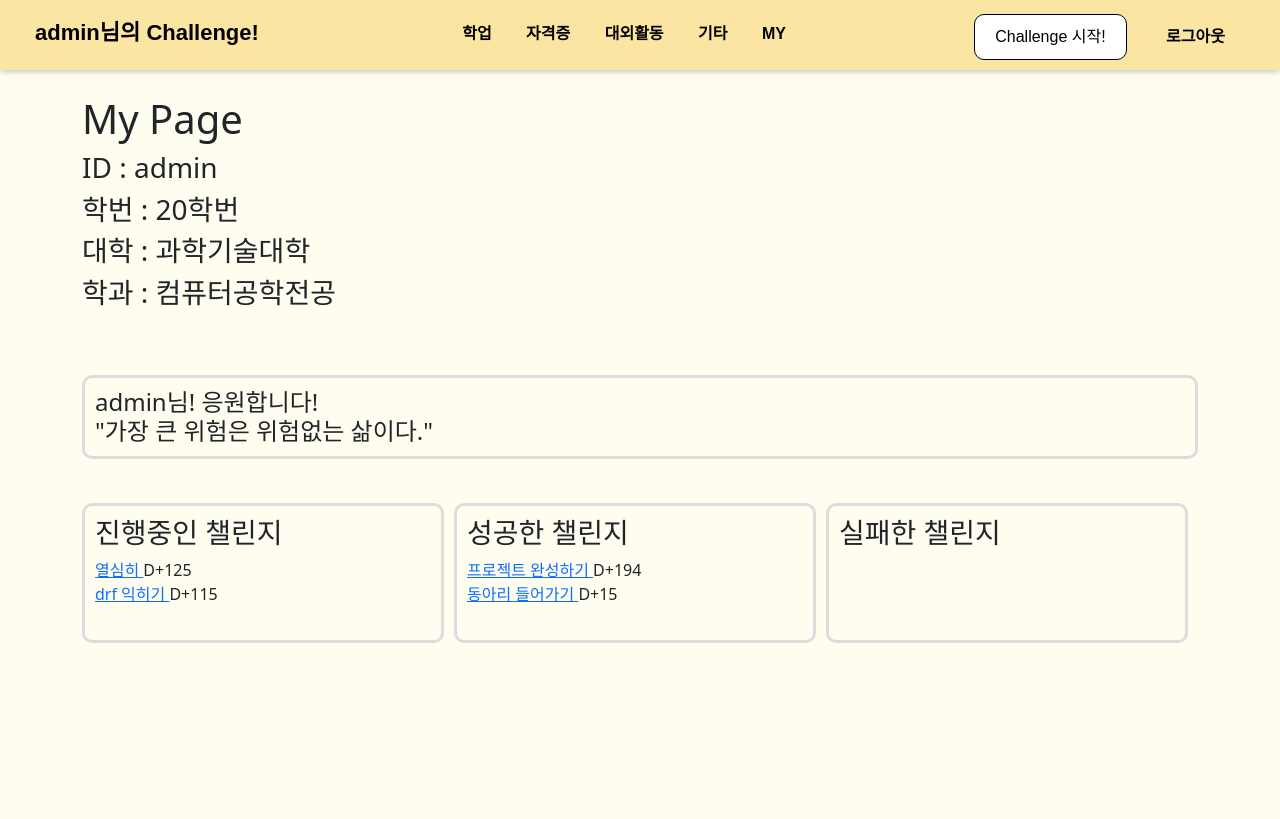
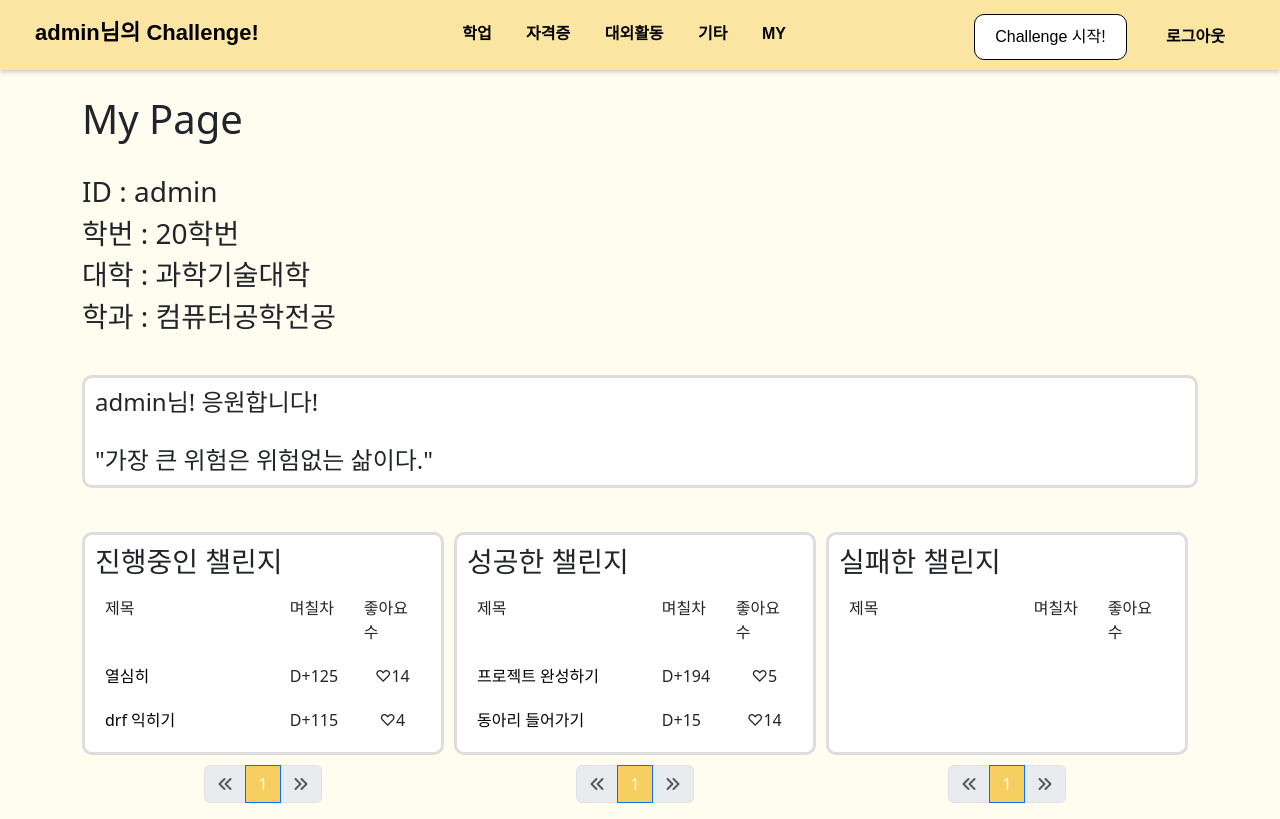
Before and after one commit to 2023-CodewithDuksung/2023-CodeWithDS-05, a Django app: page /auth/admin/ in a window 1280 px wide. Before the commit the page ends 643 px from the top, so only its background shows below. Run offline with Django 4.2, Linux system fonts and the light colour scheme; a user stored in the database is signed in; data comes from the database, SQL or seed files in the repository; both versions use the stored data as it was after the commit; lists and menus that the app fills with data are empty; some libraries are stand-ins or nearby versions.

Commit message:
마이페이지

```diff
--- a/board/models.py
+++ b/board/models.py
@@ -45,7 +45,7 @@ class User(AbstractUser):
 class Challenge(models.Model):
     title = models.CharField(max_length=100)
     memo = models.TextField(null=True, blank=True)
-    start_date = models.DateField(auto_now_add=True)
+    start_date = models.DateField()#auto_now_add=True
     end_date = models.DateField(blank=True, null=True)
     user = models.ForeignKey(User, on_delete=models.CASCADE)
 
@@ -74,5 +74,3 @@ class Challenge(models.Model):
             return f'{self.user.major} {self.user.number}'
         else:
             return f'{self.user.college} {self.user.number}'
-
-#class Comment
--- a/board/templates/board/challenge_list.html
+++ b/board/templates/board/challenge_list.html
@@ -17,7 +17,7 @@
 </div>
 
 <div class="col-9">
-
+<br>
     <div class="select-container">
         <select onchange="location.href=this.value">
             <option value="#">전체</option>
--- a/mypage/templates/mypage/my_detail.html
+++ b/mypage/templates/mypage/my_detail.html
@@ -5,6 +5,7 @@
     <meta charset="UTF-8">
     <link href="{% static 'board/css/topmenu.css' %}" rel="stylesheet" type="text/css" media="screen">
     <link href="{% static 'board/bootstrap/bootstrap.min.css' %}" rel="stylesheet" type="text/css" media="screen">
+    <script src="https://kit.fontawesome.com/edea15a092.js" crossorigin="anonymous"></script>
     <title>상세 페이지</title>
     <style>
         body{
@@ -15,6 +16,54 @@
             border-radius: 10px;
             padding: 10px;
             margin: 10px 0;
+            background-color: #ffffff;
+        }
+        /* 제목 열 너비 조절 */
+        th:first-child, td:first-child {
+            width: 55%;
+        }
+
+        /* 며칠차 열 너비 조절 */
+        th:nth-child(2), td:nth-child(2) {
+            width: 22%;
+        }
+
+        /* 좋아요 수 열 너비 조절 */
+        th:nth-child(3), td:nth-child(3) {
+            width: 23%;
+        }
+
+        td, th {
+        /* 챌린지 목록들입니다.  */
+            text-align: left;
+            padding: 10px;
+            height: 20px;
+        }
+
+        td.my_like {
+            text-align: center;
+        }
+
+        table thead {
+        /* 제목이랑 좋아요 수 등 thead부분입니다.  */
+            height: 60px;
+            vertical-align: top;
+        }
+
+        thead th {
+        /* thead bold 없애기 */
+            font-weight: normal;
+        }
+
+        td a {
+        /* 링크 색/밑줄 없애기(챌린지 목록 부분) */
+            color: black;
+            text-decoration: none;
+        }
+
+        /* 제목을 제외한 행에 커서를 올리면 해당 행의 배경색이 하늘색으로 바뀜 */
+        tbody tr:hover {
+            background-color: #F0F8FF;
         }
     </style>
 </head>
@@ -22,7 +71,7 @@
 {% include 'board/menubar.html' %}<br>
 
     <div class="container">
-        <h1>My Page</h1>
+        <h1>My Page</h1><br>
         <h3>ID : {{user.username}}</h3>
         <h3>학번 : {{user.number}}</h3>
         <h3>대학 : {{user.college}}</h3>
@@ -31,29 +80,70 @@
         {% else %}
         <h3>학과 : -</h3>
         {% endif %}
-        <br><br>
-        <h4 class="rounded-box">{{user.username}}님! 응원합니다! <br> {{life_quotes.sentence}}</h4><br>
+        <br>
+        <h4 class="rounded-box">{{user.username}}님! 응원합니다! <br><br> {{life_quotes.sentence}}</h4><br>
         <div style="display: flex; justify-content: space-between;">
             <div style="flex:1; margin-right:10px;" class="rounded-box">
                 <h3>진행중인 챌린지</h3>
-                {% for l in challenge_keep_list %}
-                <a href={{l.get_absolute_url}}>{{l}} </a>D+{{l.get_day}}<br>
-                {% endfor %}
-                <br>
+                <table>
+                    <thead>
+                        <tr><th>제목</th><th>며칠차</th><th>좋아요 수</th></tr>
+                    </thead>
+                    <tobody>
+                        {% for l in challenge_keep_list %}
+                        <tr>
+                            <td><a href={{l.get_absolute_url}}>{{l}}</a></td>
+                            <td>D&plus;{{l.get_day}}</td>
+                            <td class="my_like"> &#x2661;{{l.like_users.count}}</td>
+                        </tr>
+                        {% endfor %}
+                    </tobody>
+                </table>
             </div>
             <div style="flex:1; margin-right:10px;" class="rounded-box">
                 <h3>성공한 챌린지</h3>
-                {% for l in challenge_success_list %}
-                <a href={{l.get_absolute_url}}>{{l}} </a>D+{{l.get_day}}<br>
-                {% endfor %}
-                <br>
+                <table>
+                    <thead>
+                        <tr><th>제목</th><th>며칠차</th><th>좋아요 수</th></tr>
+                    </thead>
+                    <tobody>
+                        {% for l in challenge_success_list %}
+                        <tr>
+                            <td><a href={{l.get_absolute_url}}>{{l}}</a></td>
+                            <td>D&plus;{{l.get_day}}</td>
+                            <td class="my_like"> &#x2661;{{l.like_users.count}}</td>
+                        </tr>
+                        {% endfor %}
+                    </tobody>
+                </table>
             </div>
             <div style="flex:1; margin-right:10px;" class="rounded-box">
                 <h3>실패한 챌린지</h3>
-                {% for 1 in challenge_failure_list %}
-                <a href={{l.get_absolute_url}}>{{l}} </a>D+{{l.get_day}}<br>
-                {% endfor %}
-                <br>
+                <table>
+                    <thead>
+                        <tr><th>제목</th><th>며칠차</th><th>좋아요 수</th></tr>
+                    </thead>
+                    <tobody>
+                        {% for l in challenge_failure_list %}
+                        <tr>
+                            <td><a href={{l.get_absolute_url}}>{{l}}</a></td>
+                            <td>D&plus;{{l.get_day}}</td>
+                            <td class="my_like"> &#x2661;{{l.like_users.count}}</td>
+                        </tr>
+                        {% endfor %}
+                    </tobody>
+                </table>
+            </div>
+        </div>
+        <div style="display: flex; justify-content: space-between;">
+            <div style="flex:1; margin-right:10px;">
+                {% include 'board/pagination_keep.html' %}
+            </div>
+            <div style="flex:1; margin-right:10px;">
+                {% include 'board/pagination_success.html' %}
+            </div>
+            <div style="flex:1; margin-right:10px;">
+                {% include 'mypage/pagination_failure.html' %}
             </div>
         </div>
     </div>
--- /dev/null
+++ b/mypage/templates/mypage/pagination_failure.html
@@ -0,0 +1,43 @@
+<ul class="pagination justify-content-center">
+        {% if challenge_failure_list.has_previous %}
+        <li class="page-item">
+            <a class="page-link" href="?page={{challenge_failure_list.previous_page_number}}">
+                <i class="fa-sharp fa-solid fa-angles-left"></i>
+            </a>
+        </li>
+        {% else %}
+        <li class="page-item disabled">
+            <a class="page-link" tabindex="-1" aria-disabled="true" href="#">
+                <i class="fa-sharp fa-solid fa-angles-left"></i>
+            </a>
+        </li>
+        {% endif %}
+        {% for page_number in challenge_failure_list.paginator.page_range %}
+            {% if page_number == challenge_failure_list.number %}
+            <li class="page-item active" aria-current="page">
+                <a class="page-link" href="?page={{page_number}}" style="background-color:#F7CF60;">
+                    {{page_number}}
+                </a>
+            </li>
+            {% else %}
+            <li class="page-item">
+                <a class="page-link" href="?page={{page_number}}">
+                    {{page_number}}
+                </a>
+            </li>
+            {% endif %}
+        {% endfor %}
+        {% if challenge_failure_list.has_next %}
+        <li class="page-item">
+            <a class="page-link" href="?page={{challenge_failure_list.next_page_number}}">
+                <i class="fa-sharp fa-solid fa-angles-right"></i>
+            </a>
+        </li>
+        {% else %}
+        <li class="page-item disabled">
+            <a class="page-link" tabindex="-1" aria-disabled="true" href="#">
+                <i class="fa-sharp fa-solid fa-angles-right"></i>
+            </a>
+        </li>
+        {% endif %}
+    </ul>
--- a/mypage/views.py
+++ b/mypage/views.py
@@ -50,7 +50,7 @@ def user_login(request):
         if user.password == password:
             login(request, user)
             print("인증성공")
-            return redirect('user:main')  # 로그인 후 이동할 페이지 설정
+            return redirect("user:main")  # 로그인 후 이동할 페이지 설정
         else:
             print("인증실패")
             return render(request, 'mypage/login.html', {'error': 'username or password is incorrect.'})
@@ -72,9 +72,9 @@ def user_detail(request, username):
     random_quote = LifeQuotes.objects.order_by('?').first()
 
     page = request.GET.get("page", "1")
-    paginator_keep = Paginator(challenge_keep_list, 10)
-    paginator_success = Paginator(challenge_success_list, 10)
-    paginator_failure = Paginator(challenge_failure_list, 10)
+    paginator_keep = Paginator(challenge_keep_list, 5)
+    paginator_success = Paginator(challenge_success_list, 5)
+    paginator_failure = Paginator(challenge_failure_list, 5)
     page_keep = paginator_keep.get_page(page)
     page_success = paginator_success.get_page(page)
     page_failure = paginator_failure.get_page(page)
```
Also changed, not shown: db.sqlite3.
